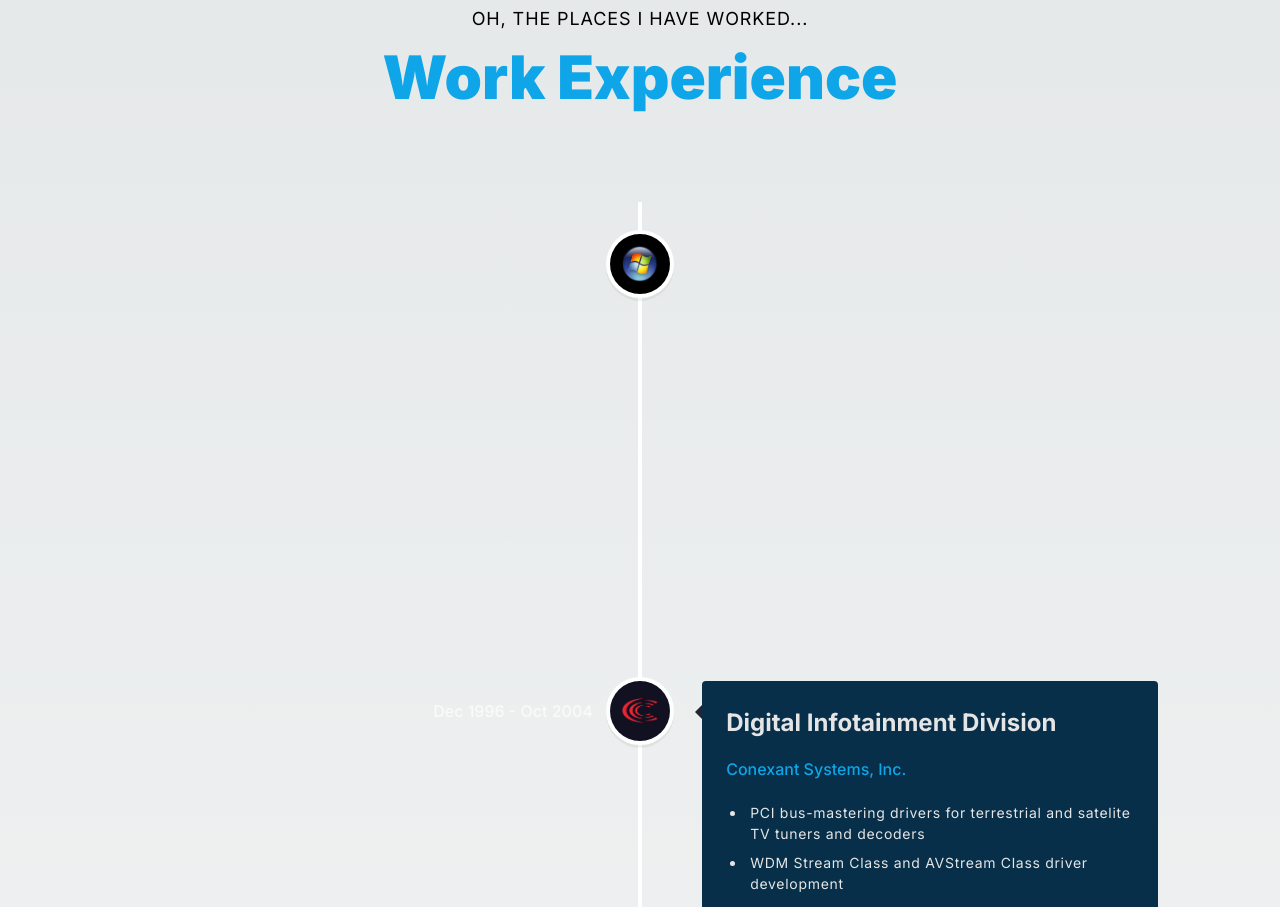
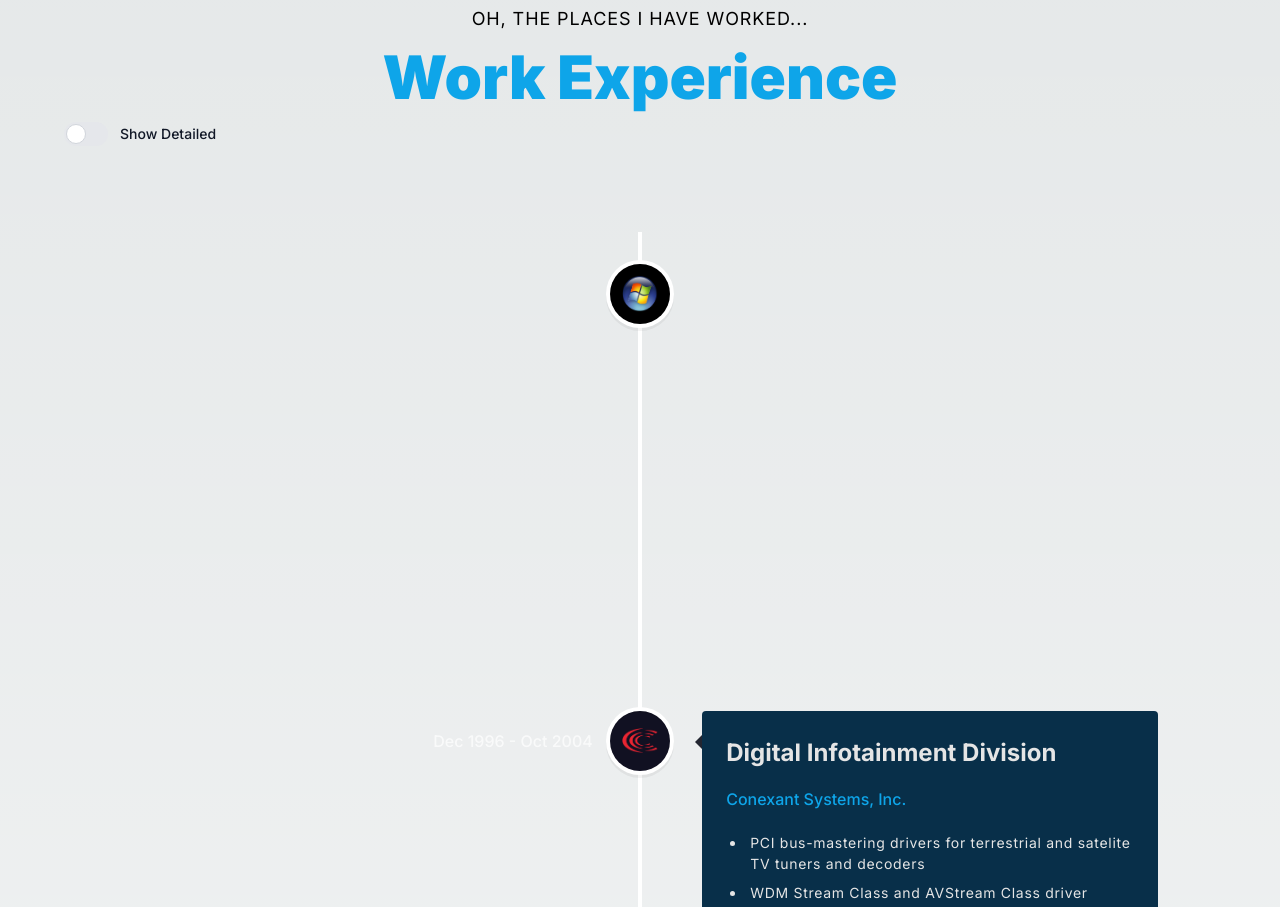
Before and after one commit to veryoddthomas/about, a Next.js app: page / in a window 1280 px wide. Shown: the part 1900-2807 px from the top of the page. Built offline with nearby package versions, Linux system fonts and the light colour scheme.

Commit message:
Add initial version of switch
Requires further debugging

```diff
--- a/app/components/Experience.jsx
+++ b/app/components/Experience.jsx
@@ -18,6 +18,9 @@ import { experiences } from "../constants";
 import { PageSection } from ".";
 import { textVariant } from "../utils/motion";
 import Image from "next/image";
+
+import Toggle from './Toggle';
+import { useState } from 'react'
 
 const ExperienceCard = ({ experience }) => {
   return (
@@ -142,6 +145,8 @@ const ExperienceCard = ({ experience }) => {
 };
 
 const Experience = () => {
+  const [isDetailed, setDetailed] = useState(true)
+
   return (
     <>
       <motion.div variants={textVariant()}>
@@ -151,6 +156,10 @@ const Experience = () => {
         <h2 className={`${styles.sectionHeadText} text-center`}>
           Work Experience
         </h2>
+        <Toggle label="Show Detailed" toggled={isDetailed} onClick={(detailed) => {
+          setDetailed(detailed);
+        }} />
+
       </motion.div>
 
       <div className='mt-20 flex flex-col'>
--- /dev/null
+++ b/app/components/Toggle.jsx
@@ -0,0 +1,32 @@
+import { useState } from 'react'
+
+export const Toggle = ({ label, toggled, onClick }) => {
+    const [isToggled, toggle] = useState(toggled)
+
+    const callback = () => {
+        toggle(!isToggled)
+        onClick(!isToggled)
+    }
+
+    return (
+        // <label>
+        //     <input type="checkbox" defaultChecked={isToggled} onClick={callback} />
+        //     <span />
+        //     <strong>{label}</strong>
+        // </label>,
+
+        // <label class="inline-flex items-center cursor-pointer">
+        //     <input type="checkbox" value="" class="sr-only peer"/>
+        //     <div class="relative w-11 h-6 bg-gray-200 peer-focus:outline-none peer-focus:ring-4 peer-focus:ring-blue-300 dark:peer-focus:ring-blue-800 rounded-full peer dark:bg-gray-700 peer-checked:after:translate-x-full rtl:peer-checked:after:-translate-x-full peer-checked:after:border-white after:content-[''] after:absolute after:top-[2px] after:start-[2px] after:bg-white after:border-gray-300 after:border after:rounded-full after:h-5 after:w-5 after:transition-all dark:border-gray-600 peer-checked:bg-blue-600"></div>
+        //     <span class="ms-3 text-sm font-medium text-gray-900 dark:text-gray-300">{label}</span>
+        // </label>
+
+        <label class="inline-flex items-center cursor-pointer">
+            <input type="checkbox" value={isToggled} class="sr-only peer"/>
+            <div class="relative w-11 h-6 bg-gray-200 peer-focus:outline-none peer-focus:ring-4 peer-focus:ring-blue-300 dark:peer-focus:ring-blue-800 rounded-full peer dark:bg-gray-700 peer-checked:after:translate-x-full rtl:peer-checked:after:-translate-x-full peer-checked:after:border-white after:content-[''] after:absolute after:top-[2px] after:start-[2px] after:bg-white after:border-gray-300 after:border after:rounded-full after:h-5 after:w-5 after:transition-all dark:border-gray-600 peer-checked:bg-blue-600"></div>
+            <span class="ms-3 text-sm font-medium text-gray-900 dark:text-gray-300">{label}</span>
+        </label>
+    )
+}
+
+export default Toggle;
```
